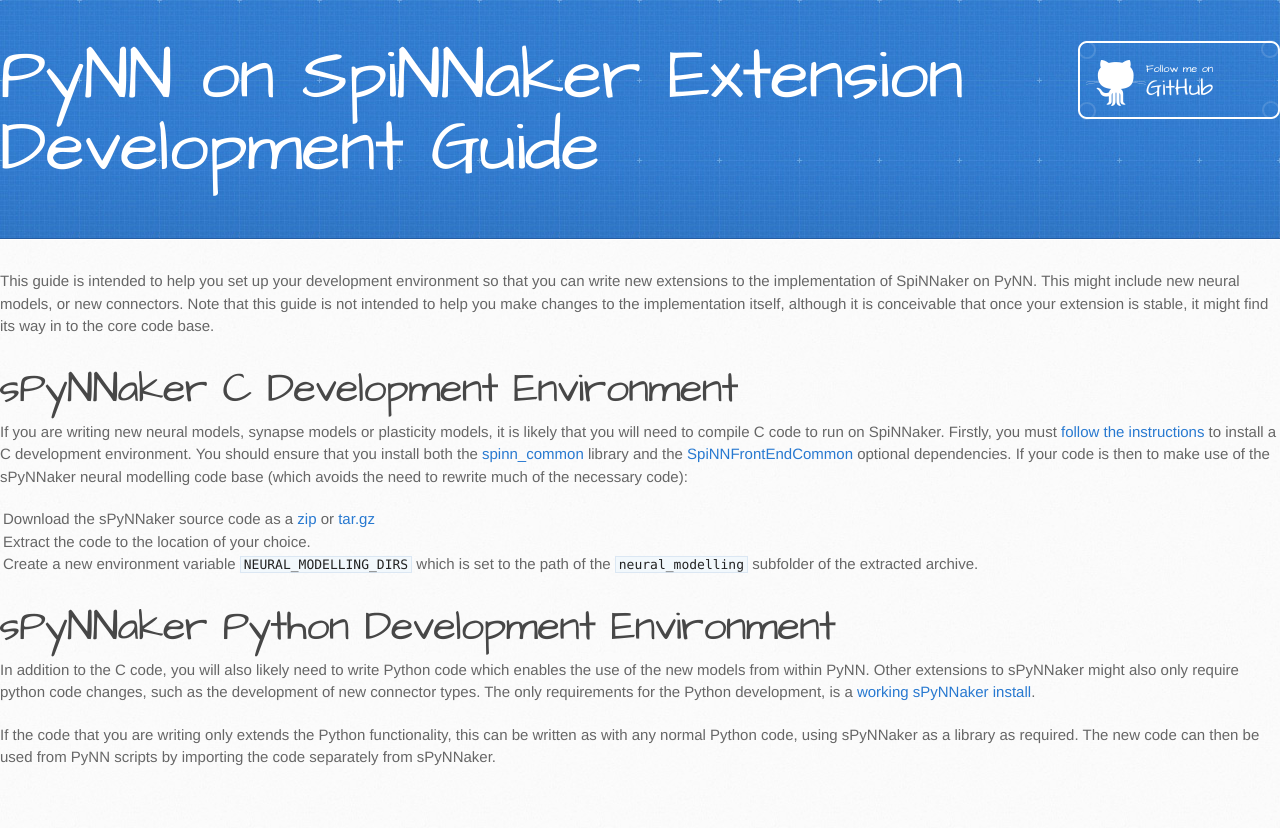
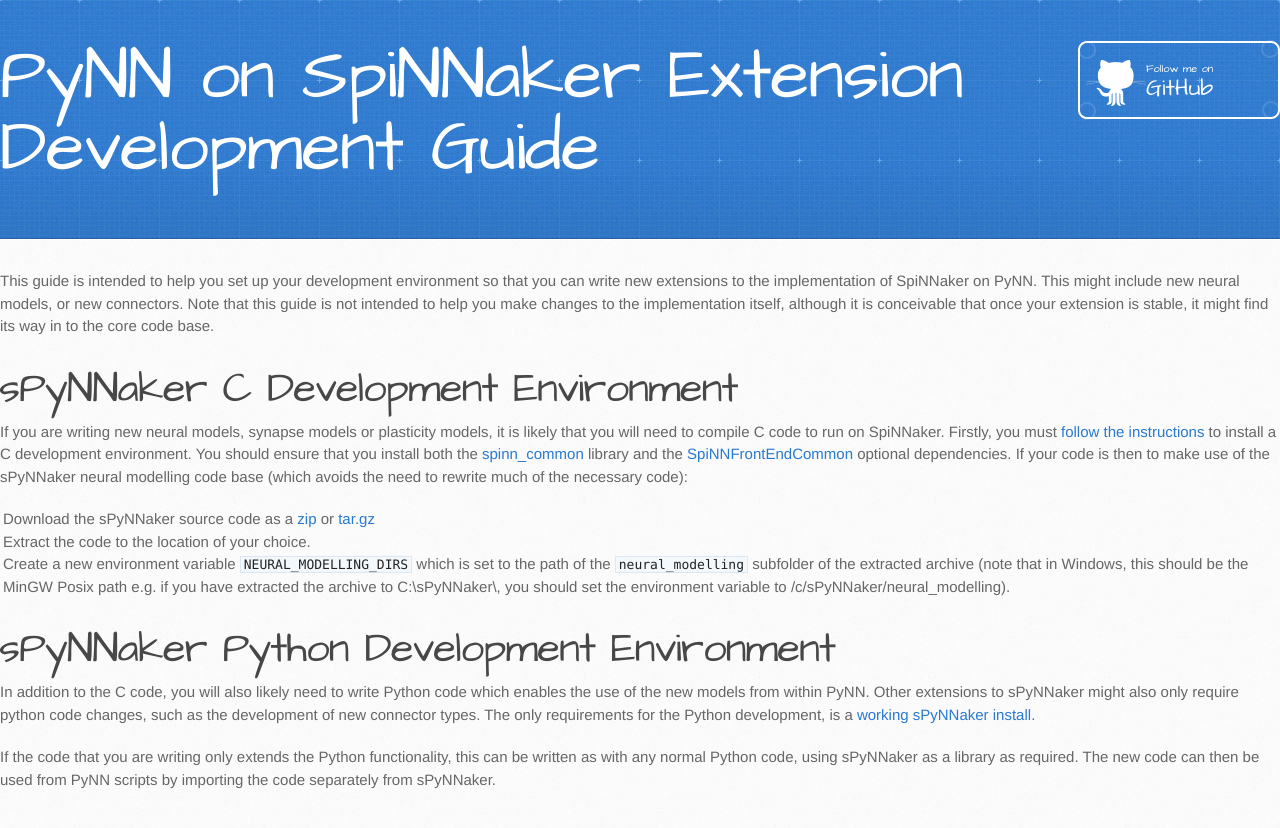
Before and after one commit to SpiNNakerManchester/SpiNNakerManchester.github.io, a Jekyll site: the page built from 2015.005.Arbitrary/PyNNOnSpiNNakerExtensions.md, in a window 1280 px wide. Shown: the top 828 px of the page. Built offline with Jekyll 4.4.1, drawn with Linux system fonts in a browser that asks for light colours.

Commit message:
Added posix path instructions for windows

````diff
--- a/2015.005.Arbitrary/PyNNOnSpiNNakerExtensions.md
+++ b/2015.005.Arbitrary/PyNNOnSpiNNakerExtensions.md
@@ -9,7 +9,7 @@ If you are writing new neural models, synapse models or plasticity models, it is
 
 1. Download the sPyNNaker source code as a [zip](https://github.com/SpiNNakerManchester/sPyNNaker/archive/2015.005.zip) or [tar.gz](https://github.com/SpiNNakerManchester/sPyNNaker/archive/2015.005.tar.gz)
 1. Extract the code to the location of your choice.
-1. Create a new environment variable ```NEURAL_MODELLING_DIRS``` which is set to the path of the ```neural_modelling``` subfolder of the extracted archive.
+1. Create a new environment variable ```NEURAL_MODELLING_DIRS``` which is set to the path of the ```neural_modelling``` subfolder of the extracted archive (note that in Windows, this should be the MinGW Posix path e.g. if you have extracted the archive to C:\sPyNNaker\, you should set the environment variable to /c/sPyNNaker/neural_modelling).
 
 # sPyNNaker Python Development Environment
 In addition to the C code, you will also likely need to write Python code which enables the use of the new models from within PyNN.  Other extensions to sPyNNaker might also only require python code changes, such as the development of new connector types.  The only requirements for the Python development, is a [working sPyNNaker install](PyNNOnSpinnakerInstall.html).
````
Also changed, not shown: 2015.005.Arbitrary/CDevelopmentForSpiNNaker.md (+1 -1 lines).
